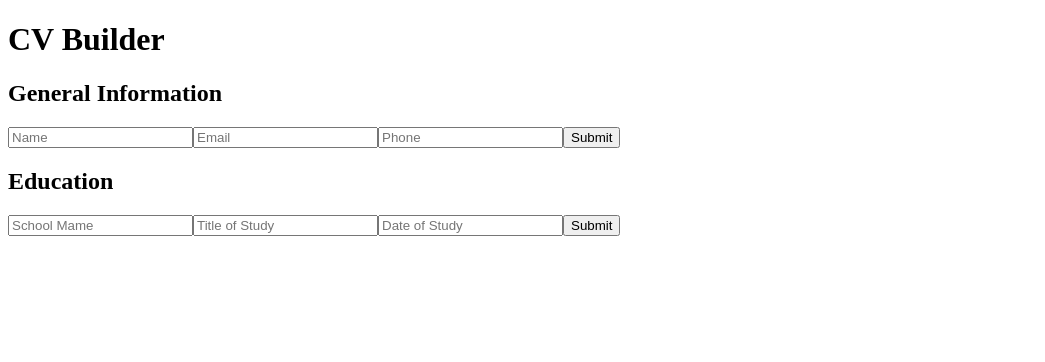
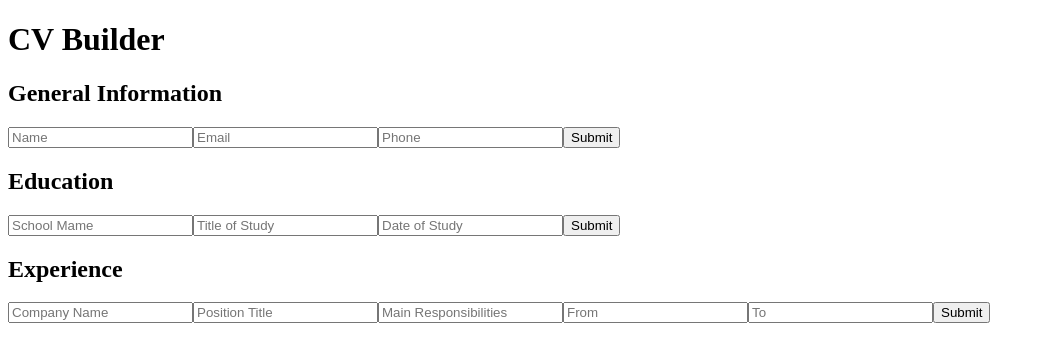
Before and after one commit to AMN-47/CV-Application-React, a React (Vite) app: page / in a window 1280 px wide. Shown: the top 362 px of the page, without its empty margins (0-1045 px from the left). Built offline with nearby package versions, Linux system fonts and the light colour scheme.

Commit message:
Added export and imported to app

```diff
--- a/src/App.jsx
+++ b/src/App.jsx
@@ -1,5 +1,6 @@
 import GeneralInfo from "./components/Generalinfo";
 import Education from "./components/Education";
+import Experience from "./components/Experience"
 
 function App() {
   return (
@@ -7,6 +8,7 @@ function App() {
       <h1>CV Builder</h1>
       <GeneralInfo/>
       <Education/>
+      <Experience/>
     </div>
   );
 }
--- a/src/components/Experience.jsx
+++ b/src/components/Experience.jsx
@@ -83,3 +83,5 @@ function Experience() {
         </div>
     )
 }
+
+export default Experience;
```
